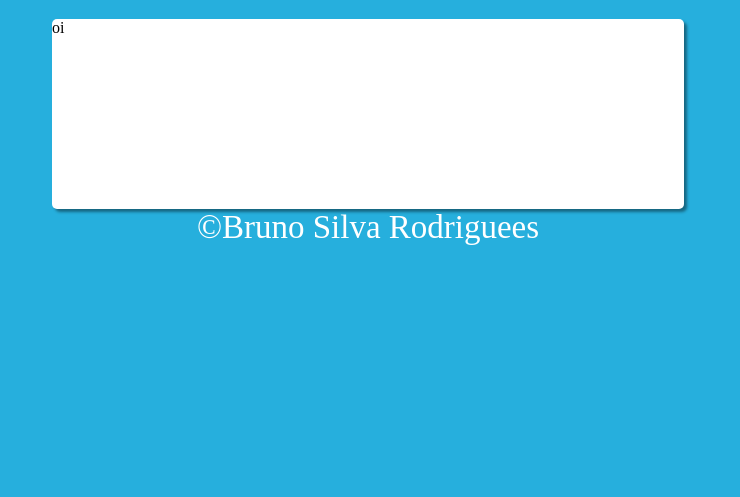
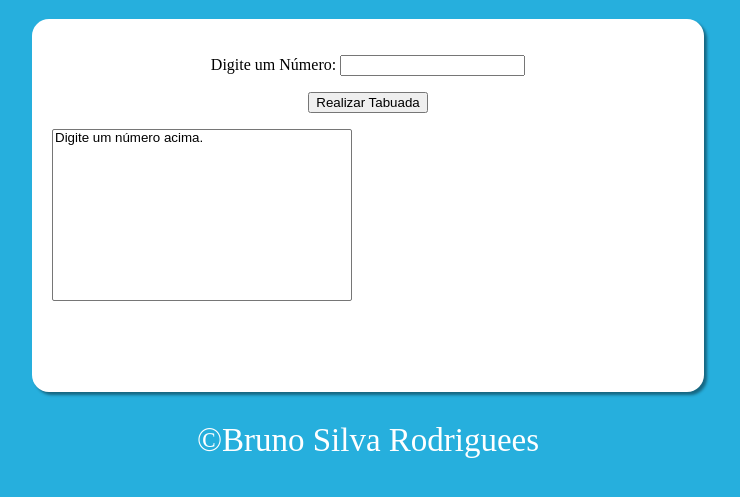
Before and after one commit to BrunoSilva03/tabuadaSimples, a plain HTML site: page index.html in a window 1280 px wide. Shown: the part 61-558 px from the top of the page, without its empty margins (272-1012 px from the left). Drawn offline with Linux system fonts and the light colour scheme.

Commit message:
tabuada aí jhow!

```diff
--- a/index.html
+++ b/index.html
@@ -12,9 +12,19 @@
     <main>
         <h1>Tabuada</h1>
         <section>
-            oi
+        <div>
+            <p>Digite um Número: <input type="number" name="txtnum" id="txtnum"></p>
+            <p><input type="button" value="Realizar Tabuada" onclick="tabuar()"></p>
+        </div>
+        <div id="res">
+            <select name="seltab" id="seltab" size="10">
+                <option value="">Digite um número acima.</option>
+            </select>
+        </div>
         </section>
     </main>
     <footer>&copy;Bruno Silva Rodriguees </footer>
+
+    <script src="script.js"></script>
 </body>
 </html>
--- /dev/null
+++ b/script.js
@@ -0,0 +1,22 @@
+function tabuar() {
+    let num = window.document.getElementById('txtnum');
+    let tab = document.getElementById('seltab')
+
+    if (num.value.length == 0) {
+        window.alert('Digite algum número para fazer a tabuada');
+    } else {
+        let n = (Number(num.value));
+        let contador = 1;
+        tab.innerHTML = '';
+
+        while(contador <= 10) {
+            let item = document.createElement('option')
+            item.text = `${n} x ${contador} = ${n*contador}`
+            item.value = `tab${contador}`
+            tab.appendChild(item);
+            contador++;
+        }
+
+    }
+
+}
--- a/style.css
+++ b/style.css
@@ -13,11 +13,23 @@ section {
     margin: auto;
     background-color: white;
     max-width: 50%;
-    height: 190px;
-    border-radius: 5px;
+    height: 333px;
+    border-radius: 17px;
     box-shadow: 3px 3px 3px rgba(0, 0, 0, 0.416);
+    padding: 20px;
+    text-align: center;
 }
+
+div#res {
+    text-align: left;
+}
+
+div#res > select {
+    width: 300px;
+}
+
 footer {
+    margin-top: 30px;
     text-align: center;
     color: white;
     font-size: 33px;
```
